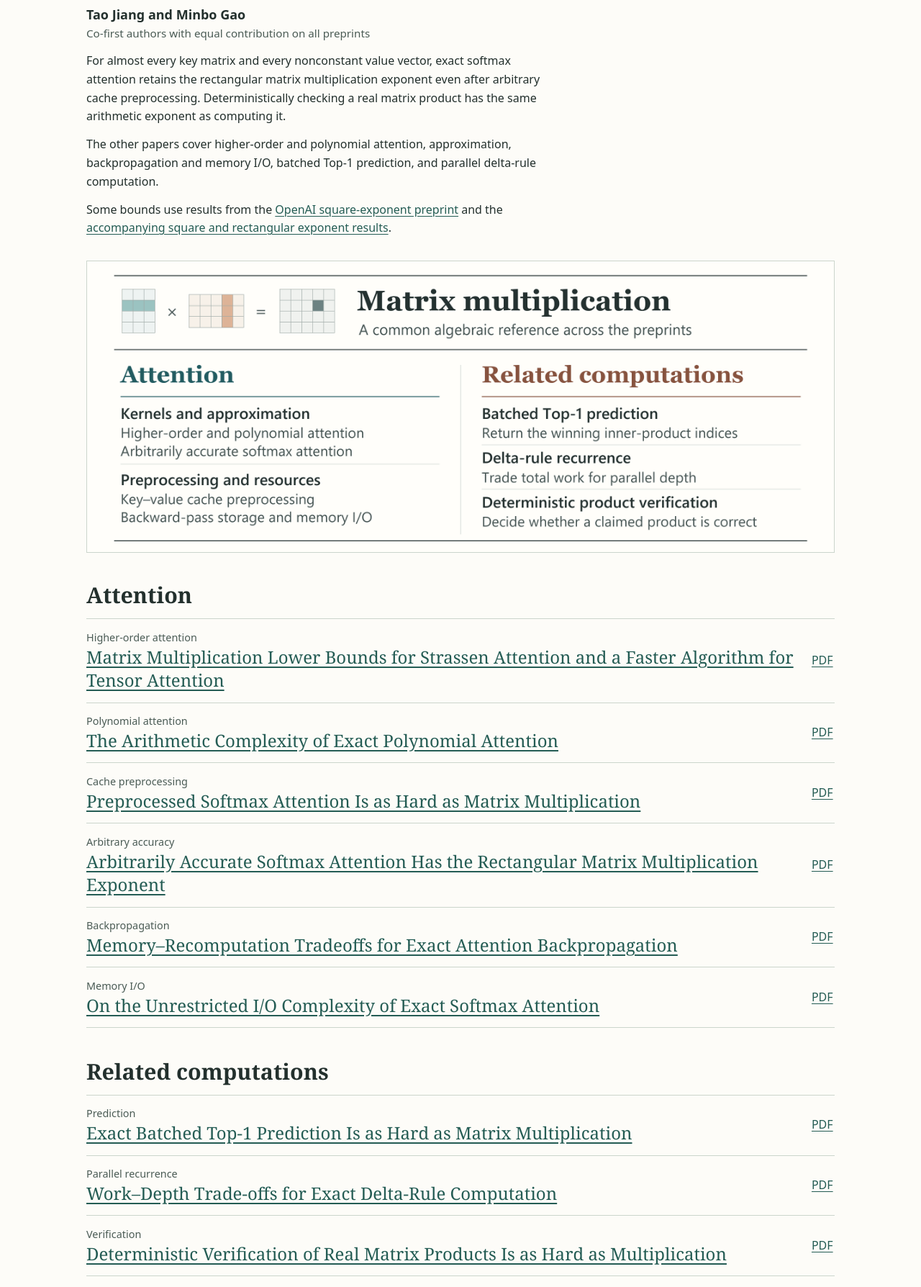
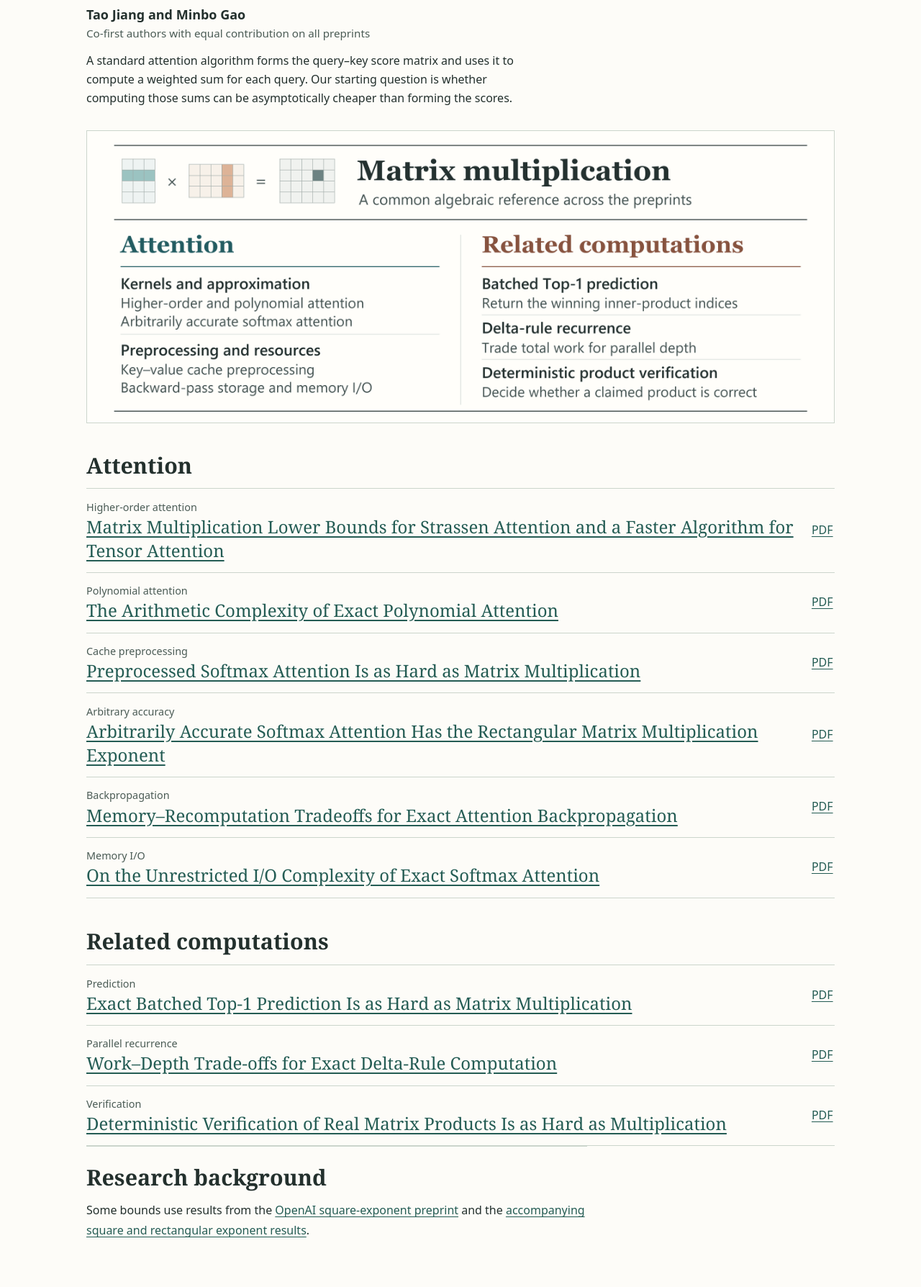
Before and after one commit to jiangxioabai/matrix-multiplication-complexity, a plain HTML site: page index.html in a window 1280 px wide. Shown: the part 357-2145 px from the top of the page at 72% size. Drawn offline with Linux system fonts and the light colour scheme.

Commit message:
Focus the introduction on the cost of attention

```diff
--- a/index.html
+++ b/index.html
@@ -22,9 +22,7 @@
       <h1>Matrix Multiplication and the Complexity of Attention</h1>
       <p class="authors">Tao Jiang and Minbo Gao</p>
       <p class="credit">Co-first authors with equal contribution on all preprints</p>
-      <p class="site-description">For almost every key matrix and every nonconstant value vector, exact softmax attention retains the rectangular matrix multiplication exponent even after arbitrary cache preprocessing. Deterministically checking a real matrix product has the same arithmetic exponent as computing it.</p>
-      <p class="site-description">The other papers cover higher-order and polynomial attention, approximation, backpropagation and memory I/O, batched Top-1 prediction, and parallel delta-rule computation.</p>
-      <p class="site-description">Some bounds use results from the <a href="https://github.com/openai/math/blob/main/preprints/The-matrix-multiplication-exponent-is-nine-fourths-November-24-2026/README.md">OpenAI square-exponent preprint</a> and the <a href="https://github.com/openai/math/blob/main/lean/docs/107.md">accompanying square and rectangular exponent results</a>.</p>
+      <p class="site-description">A standard attention algorithm forms the query–key score matrix and uses it to compute a weighted sum for each query. Our starting question is whether computing those sums can be asymptotically cheaper than forming the scores.</p>
     </header>
     <figure class="map">
       <img src="assets/research-map.png" width="2320" height="904"
@@ -103,6 +101,10 @@
         </li>
       </ul>
     </section>
+    <section class="reading" aria-labelledby="research-background">
+      <h2 id="research-background">Research background</h2>
+      <p>Some bounds use results from the <a href="https://github.com/openai/math/blob/main/preprints/The-matrix-multiplication-exponent-is-nine-fourths-November-24-2026/README.md">OpenAI square-exponent preprint</a> and the <a href="https://github.com/openai/math/blob/main/lean/docs/107.md">accompanying square and rectangular exponent results</a>.</p>
+    </section>
   </main>
   <footer class="shell footer">Tao Jiang and Minbo Gao</footer>
 </body>
```
Also changed, not shown: 1 other file.
